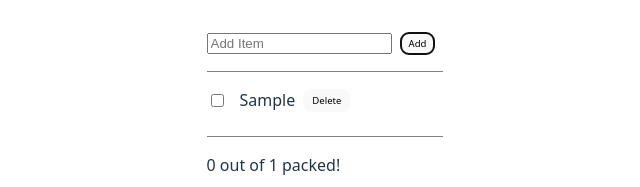
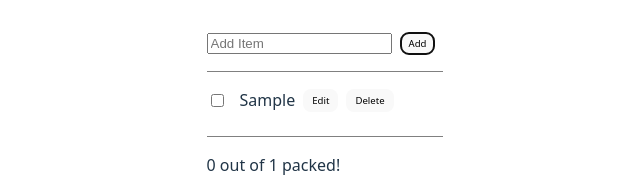
Before and after one commit to hsinny/react-official-examples, a React (Vite) app: page / in a window 1280 px wide. Both pictures are taken after typing "Sample" into the empty fields and a click on the button "Add". Shown: the top 187 px of the page, without its empty margins (303-943 px from the left). Built offline with nearby package versions, Linux system fonts and the light colour scheme.

Commit message:
feat: 新增使用 useReducer 的 Todolist

```diff
--- a/src/App.tsx
+++ b/src/App.tsx
@@ -4,7 +4,8 @@ import './App.css';
 // import TravelPlanWithNestedState from './components/TravelPlan/TravelPlanWithNestedState';
 // import TravelPlanWithFlattenState from './components/TravelPlan/TravelPlanWithFlattenState';
 // import TravelPlanWithFlattenStateAndImmer from './components/TravelPlan/TravelPlanWithFlattenStateAndImmer';
-import Todolist from './components/Todolist/Todolist';
+// import Todolist from './components/Todolist/Todolist';
+import TodolistWithReducer from './components/Todolist/TodolistWithReducer';
 
 function App() {
   return (
@@ -14,7 +15,8 @@ function App() {
       {/* <TravelPlanWithNestedState /> */}
       {/* <TravelPlanWithFlattenState /> */}
       {/* <TravelPlanWithFlattenStateAndImmer /> */}
-      <Todolist />
+      {/* <Todolist /> */}
+      <TodolistWithReducer />
     </>
   );
 }
--- /dev/null
+++ b/src/components/Todolist/TodolistWithReducer.tsx
@@ -0,0 +1,164 @@
+import { useReducer, useState } from 'react';
+import './Todolist.css';
+
+interface Task {
+  title: string;
+  id: number;
+  checked: boolean;
+}
+
+interface Action {
+  type: string;
+  id?: number;
+  title?: string;
+  checked?: boolean;
+}
+
+let nextId = 0;
+const AddItem = ({ onAddItem }: { onAddItem: (title: string) => void }) => {
+  const [title, setTitle] = useState<string>('');
+
+  const handleAddItem = (titleTxt: string) => {
+    onAddItem(titleTxt);
+    setTitle('');
+  };
+
+  return (
+    <div className="addItem">
+      <input type="text" placeholder="Add Item" value={title} onChange={(e) => setTitle(e.target.value)} />
+      <button onClick={() => handleAddItem(title)}>Add</button>
+    </div>
+  );
+};
+
+const Task = ({
+  task,
+  onChangeTask,
+  onDeleteTask,
+}: {
+  task: Task;
+  onChangeTask: (task: Task) => void;
+  onDeleteTask: (id: number) => void;
+}) => {
+  const [isEdit, setIsEdit] = useState(false);
+  return (
+    <li className="task" key={task.id}>
+      <input
+        type="checkbox"
+        checked={task.checked}
+        onChange={() => onChangeTask({ ...task, checked: !task.checked })}
+      />
+      {!isEdit ? (
+        <>
+          <p>{task.title}</p>
+          <button onClick={() => setIsEdit(true)}>Edit</button>
+        </>
+      ) : (
+        <>
+          <input type="text" value={task.title} onChange={(e) => onChangeTask({ ...task, title: e.target.value })} />
+          <button onClick={() => setIsEdit(false)}>Save</button>
+        </>
+      )}
+      <button onClick={() => onDeleteTask(task.id)}>Delete</button>
+    </li>
+  );
+};
+
+const TaskList = ({
+  list,
+  onChangeTask: onChangeTask,
+  onDeleteTask: onDeleteTask,
+}: {
+  list: Array<Task>;
+  onChangeTask: (task: Task) => void;
+  onDeleteTask: (taskId: number) => void;
+}) => {
+  return (
+    <ol className="taskList">
+      {list.map((item) => (
+        <Task key={item.id} task={item} onChangeTask={onChangeTask} onDeleteTask={onDeleteTask} />
+      ))}
+    </ol>
+  );
+};
+
+const Todolist = () => {
+  const [todolist, dispatch] = useReducer(taskReducer, []);
+  const total = todolist.length;
+  const completed = todolist.filter((item) => item.checked).length;
+
+  const handleAddItem = (title: string) => {
+    dispatch({
+      // action object
+      type: 'ADD',
+      id: nextId++,
+      title: title,
+    });
+  };
+
+  const handleChangeTask = (task: Task) => {
+    dispatch(
+      // action object
+      {
+        type: 'CHANGE',
+        id: task.id,
+        title: task.title,
+        checked: task.checked,
+      },
+    );
+  };
+
+  const handleDeleteTask = (taskId: number) => {
+    dispatch({
+      // action object
+      type: 'DELETE',
+      id: taskId,
+    });
+  };
+
+  return (
+    <section className="section">
+      <AddItem onAddItem={handleAddItem} />
+      <TaskList list={todolist} onChangeTask={handleChangeTask} onDeleteTask={handleDeleteTask} />
+      <div>
+        {completed} out of {total} packed!
+      </div>
+    </section>
+  );
+};
+
+// 狀態邏輯函式參數：目前的狀態, action 物件
+function taskReducer(tasks: Task[], action: Action) {
+  // return next state for React to set
+  switch (action.type) {
+    case 'ADD': {
+      return [
+        ...tasks,
+        {
+          id: nextId++,
+          title: action.title || '',
+          checked: false,
+        },
+      ];
+    }
+    case 'CHANGE': {
+      return tasks.map((task) =>
+        task.id === action.id
+          ? {
+              id: action.id,
+              title: action.title,
+              checked: action.checked,
+            }
+          : task,
+      );
+    }
+    case 'DELETE': {
+      return tasks.filter((task) => task.id !== action.id);
+    }
+    default: {
+      return tasks;
+    }
+  }
+}
+
+export default Todolist;
```
